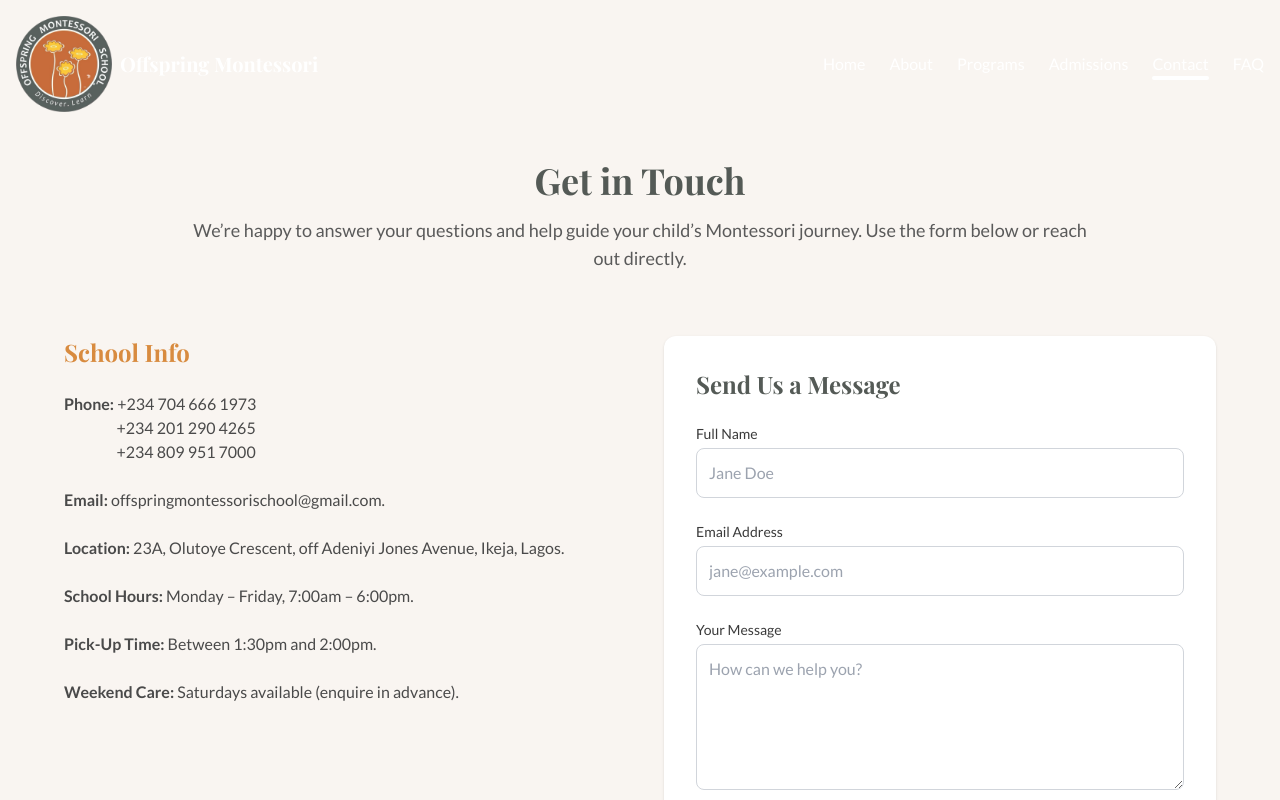
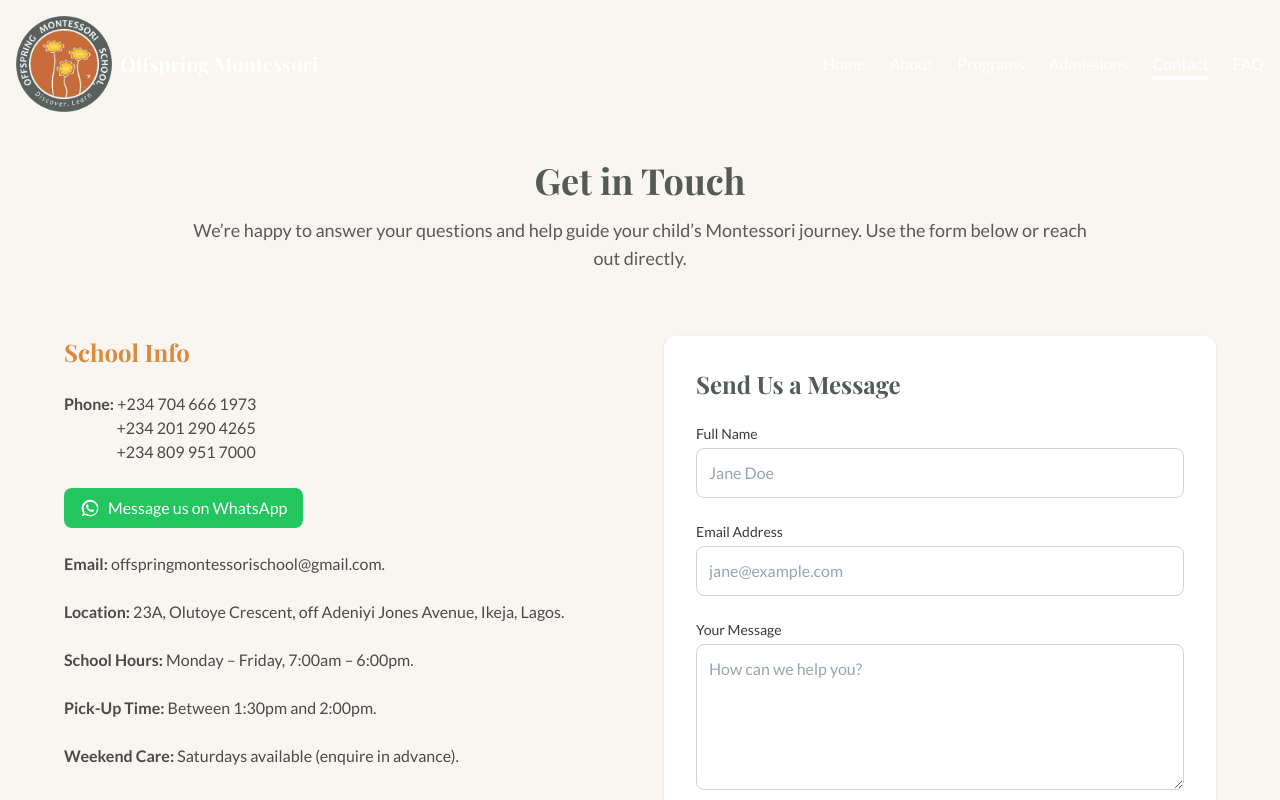
Before and after one commit to ZzelakS/Offspring, a React (Vite) app: page /contact in a window 1280 px wide. Shown: the top 800 px of the page. Built offline with nearby package versions, Linux system fonts and the light colour scheme.

Commit message:
added whatsapp button

```diff
--- a/src/pages/Admissions.jsx
+++ b/src/pages/Admissions.jsx
@@ -180,12 +180,16 @@ export default function Admissions() {
       <section className="text-center py-20 bg-white">
         <h2 className="text-2xl font-semibold text-[#545A56] mb-4">Ready to Join Us?</h2>
         <p className="text-[#5A5A5A] mb-6">Start your child’s Montessori journey today. Reach out to schedule a visit or begin enrollment.</p>
-        <Link
-          to="/contact"
-          className="px-8 py-3 bg-[#D88B3F] text-white rounded-full hover:bg-[#C17830] transition duration-300 shadow"
-        >
-          Contact Admissions
-        </Link>
+     <a
+  href="https://wa.me/2348099517000?text=Hello%2C%20I%27d%20like%20to%20learn%20more%20about%20your%20Montessori%20school.%20Could%20you%20please%20share%20some%20information%20about%20admissions%3F"
+  target="_blank"
+  rel="noopener noreferrer"
+  className="px-8 py-3 bg-[#D88B3F] text-white rounded-full hover:bg-[#C17830] transition duration-300 shadow"
+>
+  Contact Admissions
+</a>
+
+
       </section>
     </div>
   );
--- a/src/pages/Contact.jsx
+++ b/src/pages/Contact.jsx
@@ -54,6 +54,25 @@ export default function Contact() {
             &nbsp;&nbsp;&nbsp;&nbsp;&nbsp;&nbsp;&nbsp;&nbsp;&nbsp;&nbsp;&nbsp;&nbsp;&nbsp;&nbsp;&nbsp;&nbsp;
             +234 809 951 7000
           </p>
+       <a
+  href="https://wa.me/2348099517000?text=Hello%2C%20I%27d%20like%20to%20learn%20more%20about%20your%20Montessori%20school.%20Could%20you%20please%20share%20some%20information%20about%20admissions%3F"
+  target="_blank"
+  rel="noopener noreferrer"
+  className="inline-flex items-center gap-2 mt-2 mb-4 bg-green-500 text-white px-4 py-2 rounded-lg hover:bg-green-600 transition"
+>
+  {/* WhatsApp Icon */}
+  <svg
+    xmlns="http://www.w3.org/2000/svg"
+    width="20"
+    height="20"
+    fill="currentColor"
+    viewBox="0 0 24 24"
+  >
+    <path d="M12.003 1.998C6.474 2.006 2 6.48 2 12.007c0 2.113.619 4.084 1.67 5.74L2 22l4.34-1.646a9.978 9.978 0 005.66 1.646c5.528-.008 10.002-4.482 10.002-10.009C22.002 6.48 17.528 2.006 12.003 1.998zm-.002 17.973a7.946 7.946 0 01-4.12-1.14l-.294-.176-2.577.978.865-2.512-.191-.31a7.952 7.952 0 01-1.23-4.23c.005-4.404 3.594-7.994 8.003-7.994 2.14.004 4.153.837 5.664 2.35a7.933 7.933 0 012.343 5.662c-.005 4.408-3.595 7.997-8.003 7.997zm4.365-5.841c-.238-.119-1.4-.693-1.618-.773-.218-.08-.376-.119-.534.119-.158.238-.613.772-.75.93-.138.158-.277.178-.514.06-.238-.119-1.005-.37-1.914-1.179-.707-.63-1.185-1.409-1.323-1.648-.138-.238-.014-.366.104-.484.107-.107.238-.277.356-.415.119-.138.158-.237.238-.396.079-.158.04-.297-.02-.415-.06-.119-.533-1.287-.731-1.764-.192-.46-.388-.398-.534-.406-.137-.007-.297-.009-.456-.009-.158 0-.415.06-.633.297-.218.238-.832.813-.832 1.983s.852 2.302.97 2.46c.119.158 1.674 2.55 4.059 3.576.567.244 1.009.39 1.353.499.568.181 1.085.156 1.494.095.456-.068 1.4-.571 1.598-1.121.198-.55.198-1.021.139-1.12-.06-.099-.218-.158-.456-.277z" />
+  </svg>
+  Message us on WhatsApp
+</a>
+
           <p>
             <strong>Email:</strong> offspringmontessorischool@gmail.com.
           </p>
```
